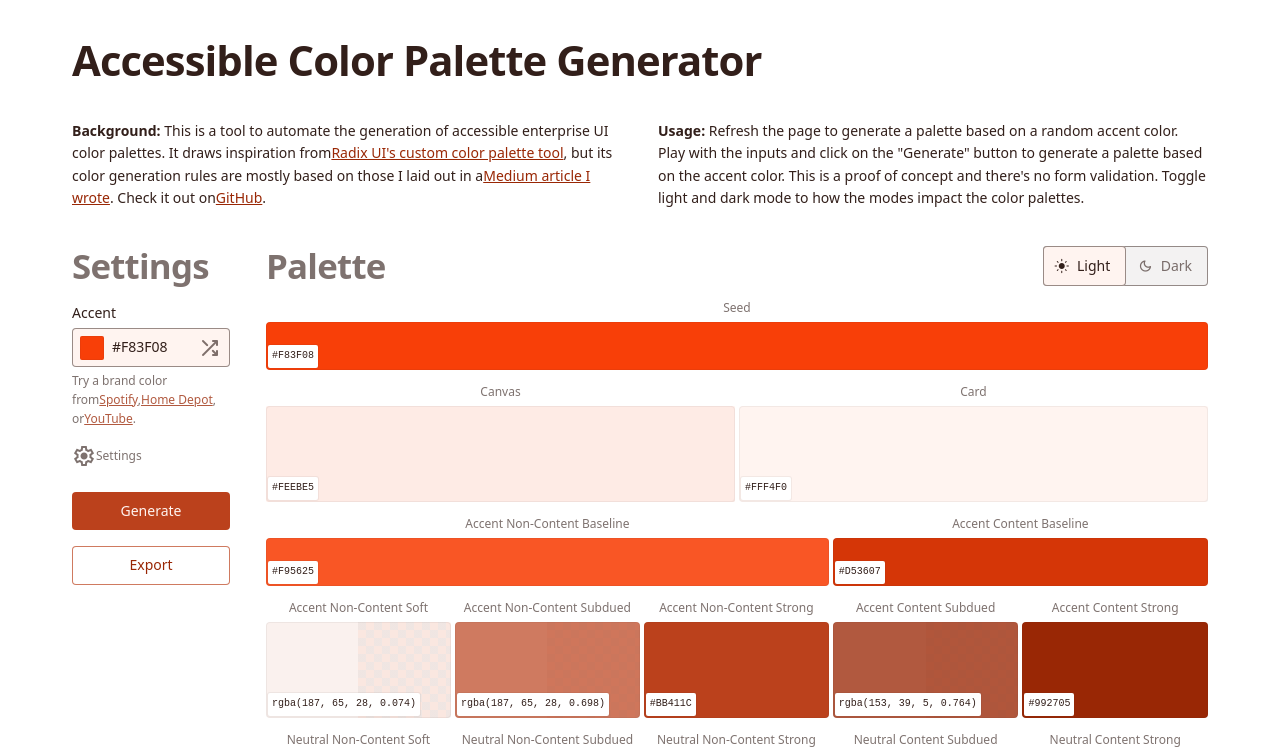
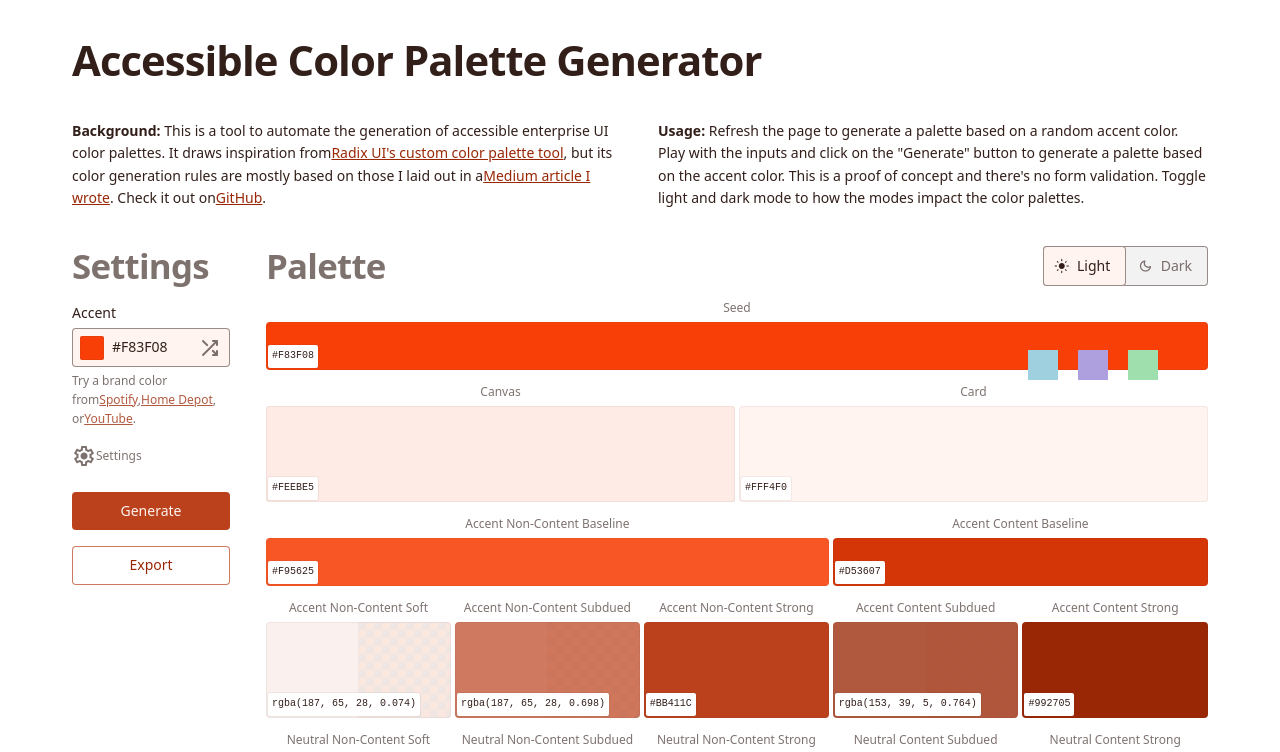
Before and after one commit to thisisfranciswu/enterprise-ui-palette-generator, a React (Vite) app: page / in a window 1280 px wide. Shown: the top 752 px of the page. Built offline with nearby package versions, Linux system fonts and the light colour scheme.

Commit message:
Adds complimentary color swatches. WIP

```diff
--- a/src/App.scss
+++ b/src/App.scss
@@ -28,3 +28,21 @@
     overflow-y: scroll; /* In case the contents should be taller than 150px */
   }
 }
+
+:root {
+  --complimentary: hsl(
+    from var(--color-seed) calc(h + 180) max(calc(100 - s), 50) calc(100 - l/2)
+  );
+  --color-seed-complimentary: light-dark(
+    var(--complimentary),
+    hsl(from var(--complimentary) h calc(s - 20) calc(l - 20))
+  ); // TODO: light dark doesn't respond currently
+  --color-seed-triad-two: hsl(
+    from var(--color-seed) calc(h + 180 + 60) max(calc(100 - s), 50)
+      calc(100 - l/2)
+  );
+  --color-seed-triad-three: hsl(
+    from var(--color-seed) calc(h + 180 - 60) max(calc(100 - s), 50)
+      calc(100 - l/2)
+  );
+}
--- a/src/_sass/_style.scss
+++ b/src/_sass/_style.scss
@@ -363,13 +363,45 @@ main {
   }
 
   .color-swatch {
+    position: relative;
     margin: 0;
+    isolation: isolate;
+
     figcaption {
       @include mixins.font-size("sm");
       margin-bottom: var(--space-sm);
       color: var(--color-neutralContentSubdued);
       line-height: 1;
       text-align: center;
+    }
+
+    .sample {
+      --width: 30px;
+      --start: 150px;
+      --gap: 20px;
+      position: absolute;
+      bottom: -10px;
+      right: var(--start);
+      width: var(--width);
+      height: var(--width);
+      z-index: 2;
+      // box-shadow:
+      //   0 0 0 5px var(--color-accentContentBaseline),
+      //   0 0 0 7px white;
+
+      &.accent-contrast {
+        background-color: var(--color-seed-complimentary);
+      }
+
+      &.accent-triad-two {
+        right: calc(var(--start) - (var(--width) + var(--gap)));
+        background-color: var(--color-seed-triad-two);
+      }
+
+      &.accent-triad-three {
+        right: calc(var(--start) - ((var(--width) + var(--gap)) * 2));
+        background-color: var(--color-seed-triad-three);
+      }
     }
   }
 
--- a/src/components/Palette.tsx
+++ b/src/components/Palette.tsx
@@ -21,6 +21,12 @@ export const Palette = () => {
         <figure className="color-swatch">
           <figcaption>Seed</figcaption>
           <Swatch id="seed" />
+          <span
+            className="accent-contrast sample"
+            title="complimentary color"
+          ></span>
+          <span className="accent-triad-two sample" title="triad-1"></span>
+          <span className="accent-triad-three sample" title="triad-2"></span>
         </figure>
       </div>
 
--- a/src/components/settings.tsx
+++ b/src/components/settings.tsx
@@ -40,7 +40,11 @@ export const Settings = () => {
               onChange={handleColorPickerClick}
             />
             <span className="mini-swatch" ref={miniSwatch}></span>
-            <button id="randomColorBtn" className="btn btn-icon btn-trailing">
+            <button
+              id="randomColorBtn"
+              className="btn btn-icon btn-trailing"
+              title="Click to shuffle"
+            >
               <span className="material-symbols-rounded">shuffle</span>
             </button>
           </div>
```
